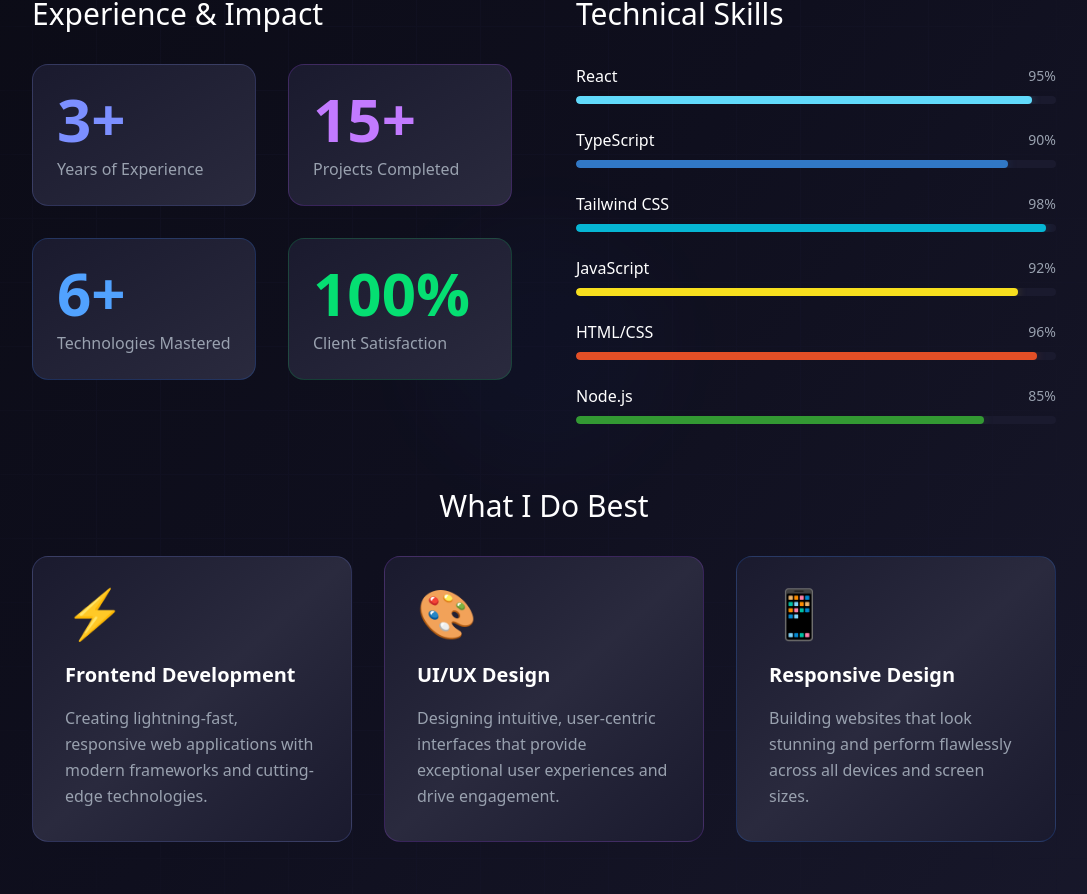
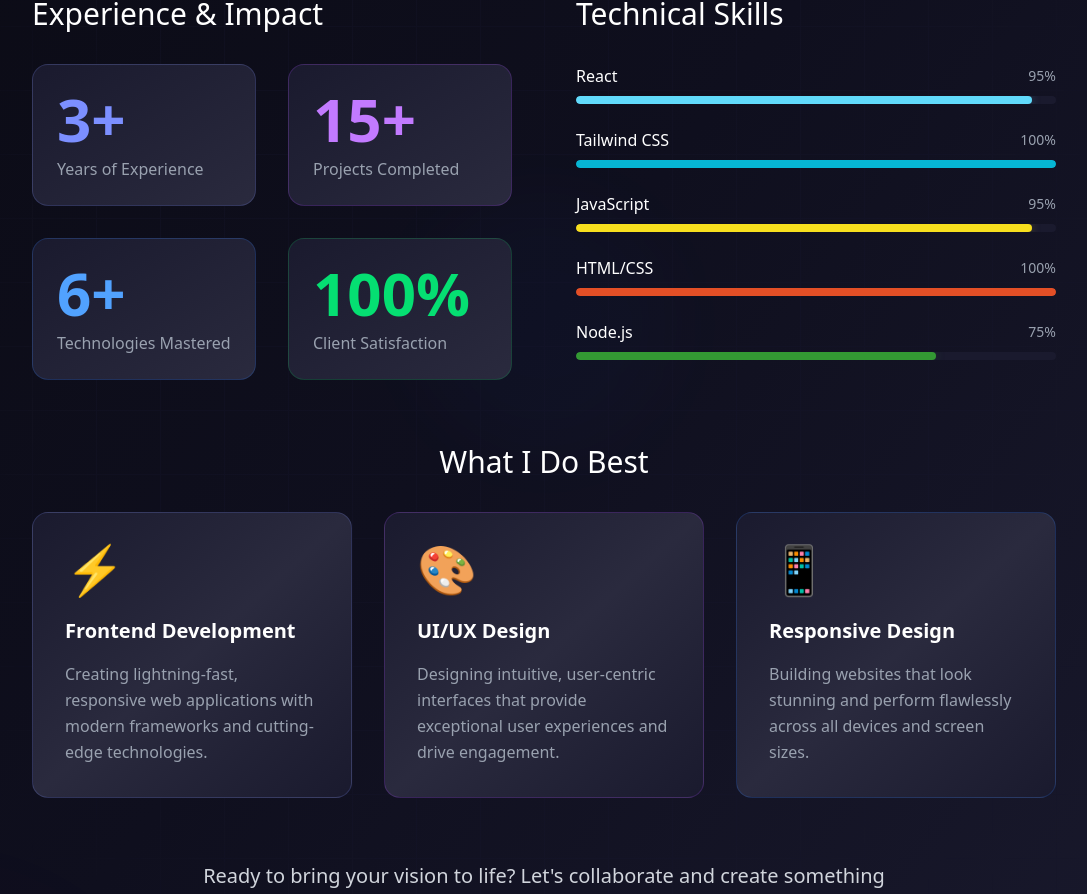
Before and after one commit to justifyman/justify, a React (Vite) app: page / in a window 1280 px wide. Shown: the part 1496-2390 px from the top of the page, without its empty margins (96-1183 px from the left). Built offline with nearby package versions, Linux system fonts and the light colour scheme.

Commit message:
Updated About.tsx

```diff
--- a/src/components/About.tsx
+++ b/src/components/About.tsx
@@ -23,11 +23,10 @@ const About: FC = () => {
 
   const skills = [
     { name: "React", level: 95, color: "#61DAFB" },
-    { name: "TypeScript", level: 90, color: "#3178C6" },
-    { name: "Tailwind CSS", level: 98, color: "#06B6D4" },
-    { name: "JavaScript", level: 92, color: "#F7DF1E" },
-    { name: "HTML/CSS", level: 96, color: "#E34F26" },
-    { name: "Node.js", level: 85, color: "#339933" }
+    { name: "Tailwind CSS", level: 100, color: "#06B6D4" },
+    { name: "JavaScript", level: 95, color: "#F7DF1E" },
+    { name: "HTML/CSS", level: 100, color: "#E34F26" },
+    { name: "Node.js", level: 75, color: "#339933" }
   ];
 
   return (
```
